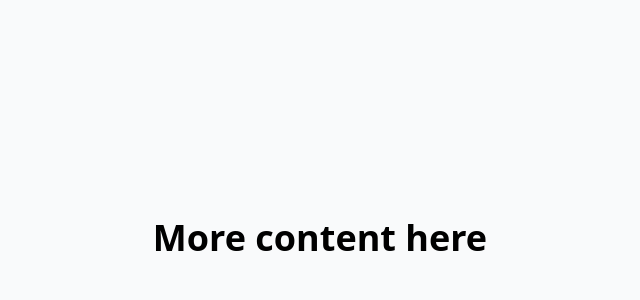
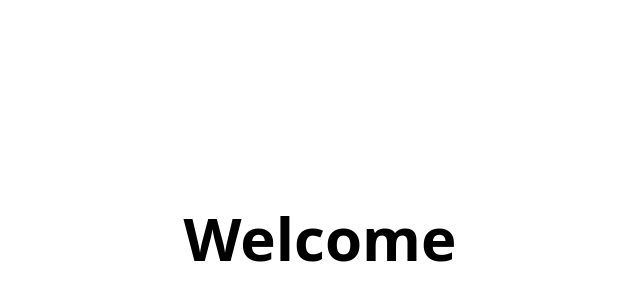
Before and after one commit to hamzaaftab325-eng/Buildwithhamza, a Next.js app: page / in a window 1280 px wide. Shown: the part 162-462 px from the top of the page, without its empty margins (320-960 px from the left). Built offline with nearby package versions, Linux system fonts and the light colour scheme.

Commit message:
Reset to clean state

```diff
--- a/app/page.tsx
+++ b/app/page.tsx
@@ -1,16 +1,7 @@
-import Navbar from "@/components/Navbar";
-import Hero from "@/components/Hero";
-
 export default function Home() {
   return (
-    <>
-      <Navbar />
-      <Hero />
-      <main className="min-h-screen">
-        <div className="h-screen flex items-center justify-center bg-gray-50">
-          <h2 className="text-4xl font-bold">More content here</h2>
-        </div>
-      </main>
-    </>
+    <main className="flex min-h-screen items-center justify-center">
+      <h1 className="text-6xl font-bold">Welcome</h1>
+    </main>
   );
 }
```
